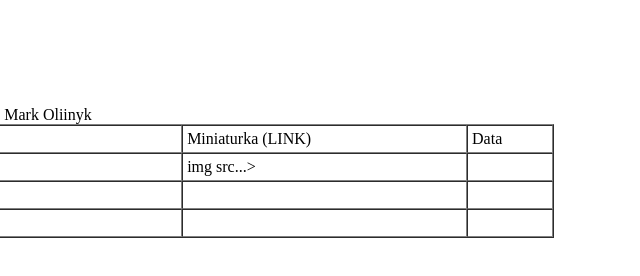
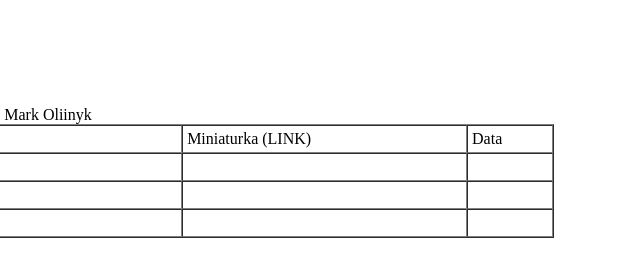
Before and after one commit to MarkOliinyk2/html, a plain HTML site: page index.html in a window 1280 px wide. Shown: the full height of the page, 592-1232 px from the left. Drawn offline with Linux system fonts and the light colour scheme.

Commit message:
Update index.html

```diff
--- a/index.html
+++ b/index.html
@@ -1,10 +1,10 @@
 <html lang="pl">
-<head>
-<metacharset="UTF-8">
-<title> strona </title>
-</head>
+  <head>
+         <metacharset="UTF-8">
+   <title> strona </title>
+  </head>
 <body>
-<p> 1Tp jest najlepsza </p>
+  <p> 1Tp jest najlepsza </p>
 <h1> 13:15 - obiad </h1>
 
 <table width="80%" border="1" cellpadding="4" cellspacing="0" ALIGN=center>
@@ -18,7 +18,7 @@
     <tr>
         <td>1.</td>
         <td>Pierwsza strona</td>
-        <td> img src...> </td>
+        <td> <img src.....> </td>
         <td></td>
     </tr>
     <tr>
```
